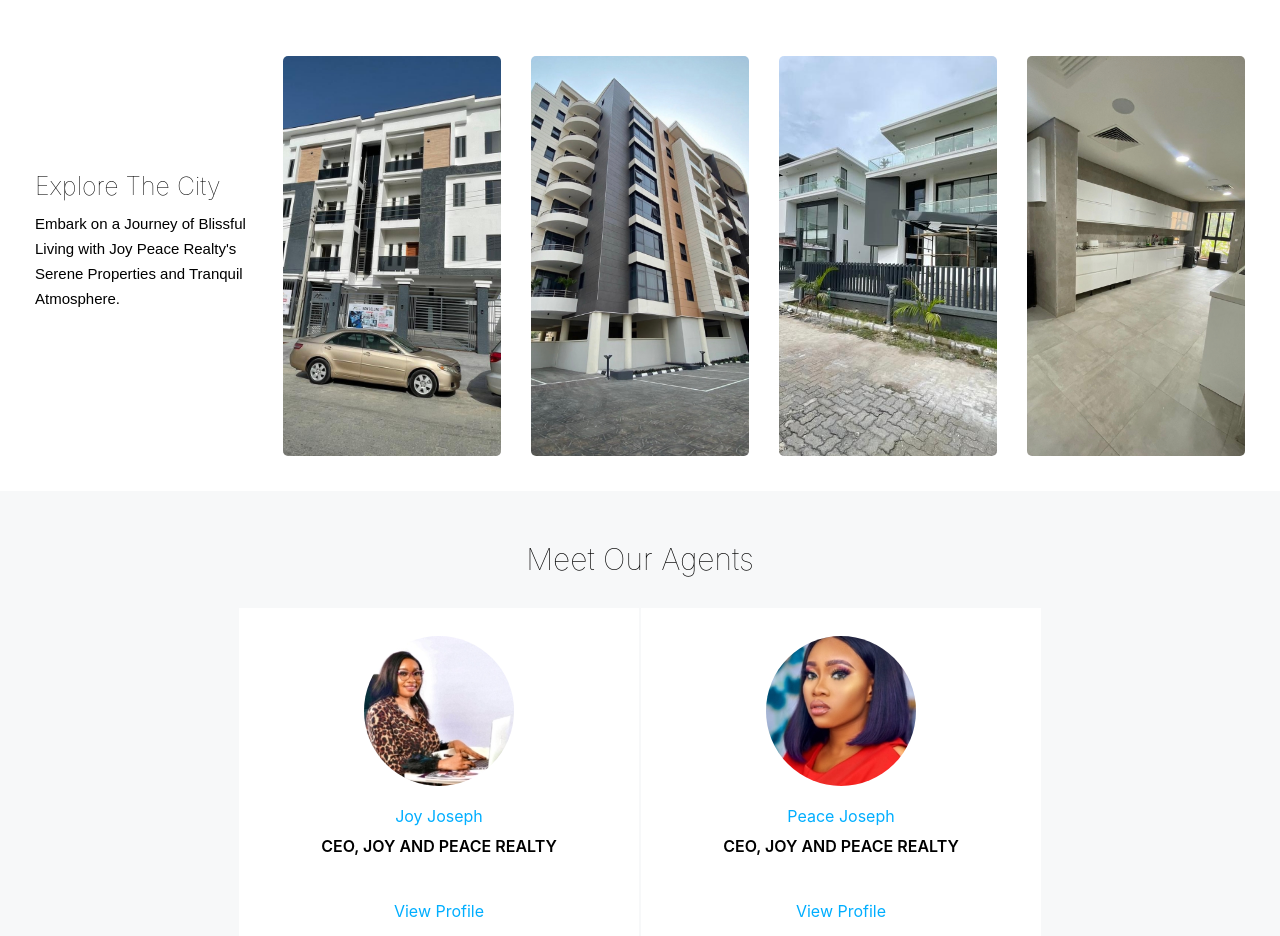
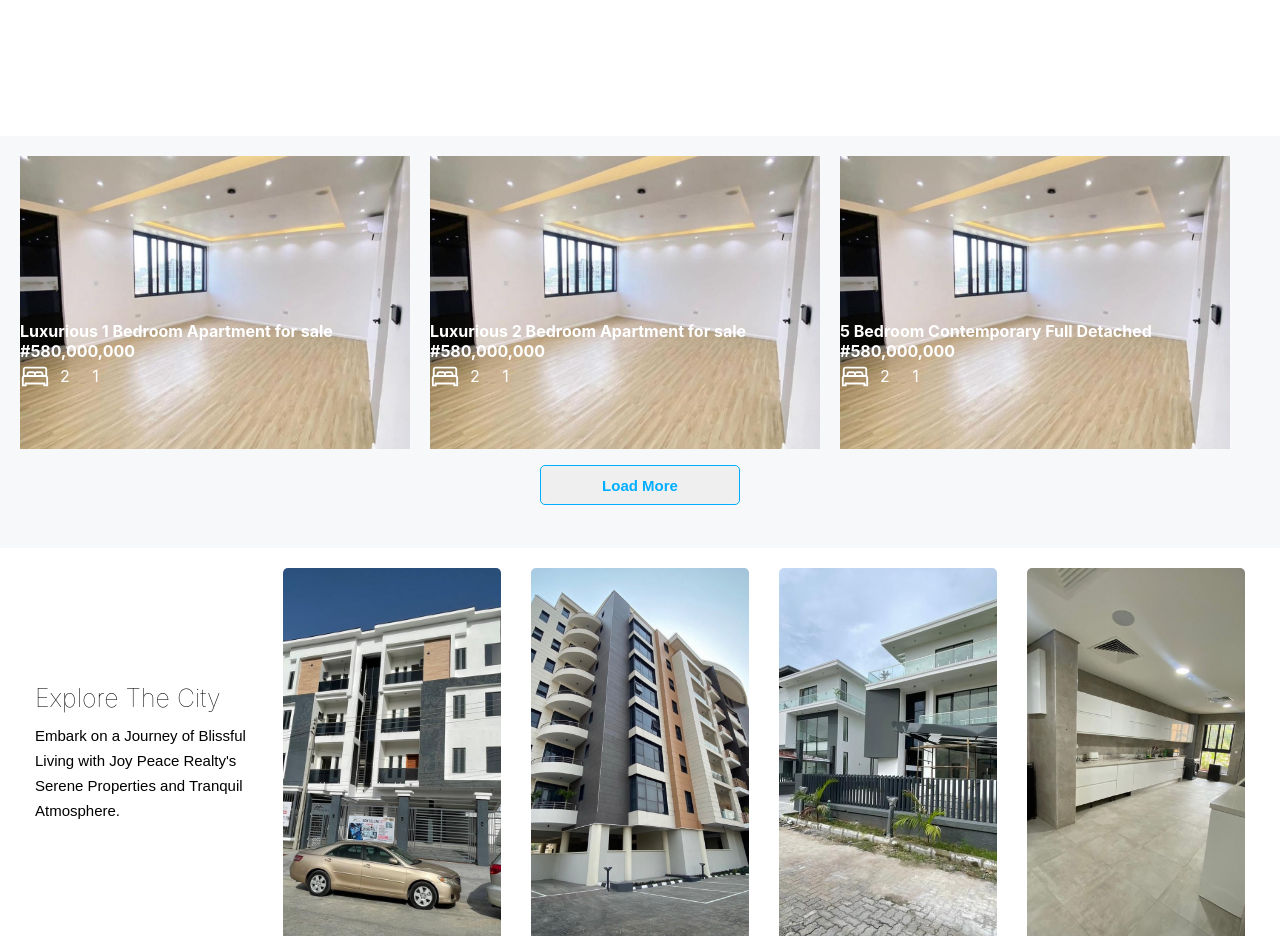
Before and after one commit to SudoSantos/joy-peace-realty, a React (Create React App) app: page / in a window 1280 px wide. Shown: the part 3760-4696 px from the top of the page. Built offline with nearby package versions, Linux system fonts and the light colour scheme.

Commit message:
Finest section  modified

```diff
--- a/src/App.js
+++ b/src/App.js
@@ -21,7 +21,7 @@ function App() {
        <div className="discover2">
         <h1>Check Our Selection Of Finest Properties</h1>
       </div>
-      {/* <Finest /> */}
+      <Finest />
       <Explore />
       <Agents />
       <Testimonials />
--- a/src/components/Finest/Finest.css
+++ b/src/components/Finest/Finest.css
@@ -4,3 +4,11 @@
     position: absolute;
     top: 55%;
 }
+
+.card{
+    width: 390px;
+}
+
+.card>img{
+    width: 100%;
+}
--- a/src/components/Finest/Finest.jsx
+++ b/src/components/Finest/Finest.jsx
@@ -1,21 +1,21 @@
 import React from 'react'
 import image from '../../assets/FeaturedPimages/house5.jpg';
-import '../FeaturedP/FeaturedP.css';
+// import '../FeaturedP/FeaturedP.css';
 import { LiaBedSolid } from "react-icons/lia";
 import './Finest.css';
 
 function Finest() {
   return (
-    <section style={{backgroundColor: '#f7f8f9'}}>
+    <section style={{ backgroundColor: '#f7f8f9' }}>
 
-        <section className="images-br">
+      <div className=" card-container">
 
-        <div className="col">
-            <img src={image}  alt=''/>
+        <div className="card">
+          <img src={image} alt='' />
           <div className='holder'>
             <h4>Luxurious 1 Bedroom Apartment for sale</h4>
             <b className="location">#580,000,000</b>
-            <div style={{display:'flex', alignItems:'center', gap:'10px'}}>
+            <div style={{ display: 'flex', alignItems: 'center', gap: '10px' }}>
               <LiaBedSolid className="bedIcon" />
               <p className="num">2 &nbsp; &nbsp; 1</p>
             </div>
@@ -23,13 +23,12 @@ function Finest() {
           </div>
         </div>
 
-
-        <div className="col">
+        <div className="card">
           <img src={image} alt='' />
           <div className='holder'>
             <h4>Luxurious 2 Bedroom Apartment for sale</h4>
             <b className="location">#580,000,000</b>
-            <div style={{display:'flex', alignItems:'center', gap:'10px'}}>
+            <div style={{ display: 'flex', alignItems: 'center', gap: '10px' }}>
               <LiaBedSolid className="bedIcon" />
               <p className="num">2 &nbsp; &nbsp; 1</p>
             </div>
@@ -37,13 +36,12 @@ function Finest() {
           </div>
         </div>
 
-
-        <div className="col">
+        <div className="card">
           <img src={image} alt='' />
           <div className='holder'>
             <h4>5 Bedroom Contemporary Full Detached</h4>
             <b className="location">#580,000,000</b>
-            <div style={{display:'flex', alignItems:'center', gap:'10px'}}>
+            <div style={{ display: 'flex', alignItems: 'center', gap: '10px' }}>
               <LiaBedSolid className="bedIcon" />
               <p className="num">2 &nbsp; &nbsp; 1</p>
             </div>
@@ -52,9 +50,9 @@ function Finest() {
 
         </div>
 
-      </section>
+      </div>
 
-      <section className="images-br" style={{transform: 'translateY(-50px)'}}>
+      {/* <section className="images-br" style={{transform: 'translateY(-50px)'}}>
 
         <div className="col">
             <img src={image} alt='' />
@@ -98,9 +96,9 @@ function Finest() {
           </div>
         </div>
 
-      </section>
+      </section> */}
 
-      <div className="ldmr" style={{transform: 'translateY(-50px)'}}>
+      <div className="ldmr" style={{ transform: 'translateY(-50px)' }}>
         <button>Load More</button>
       </div>
 
```
Lines whose indentation alone changed are shown as unchanged.
